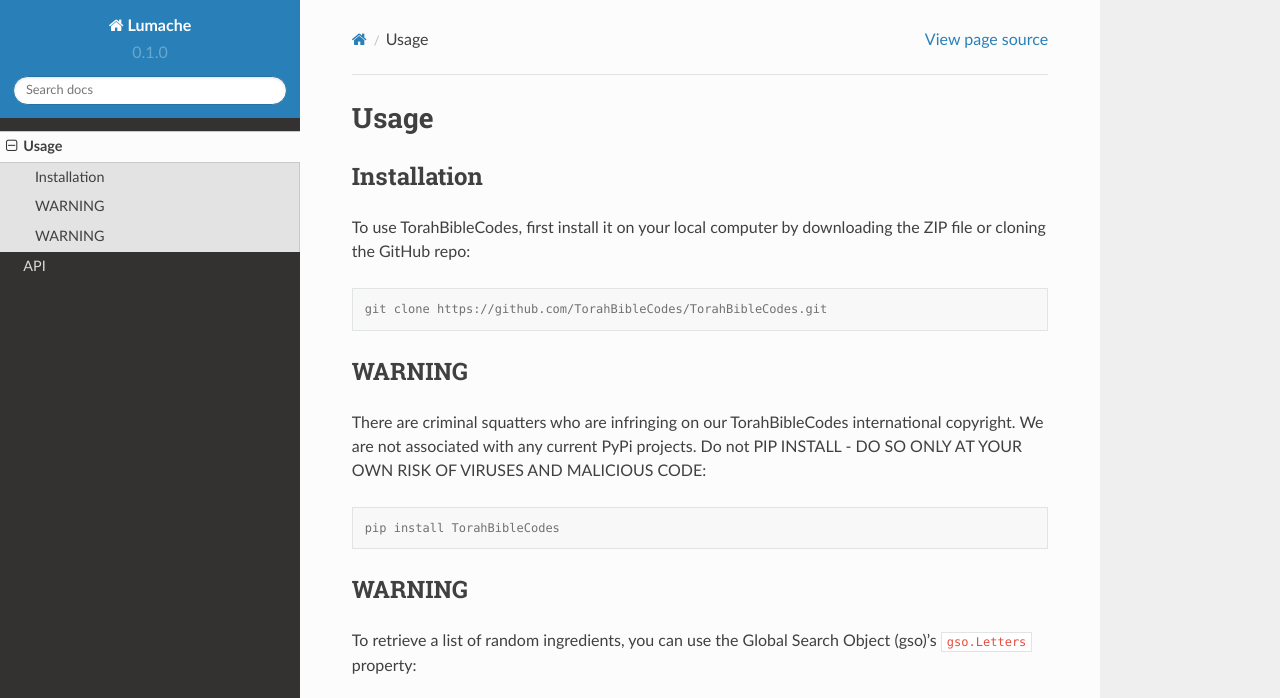
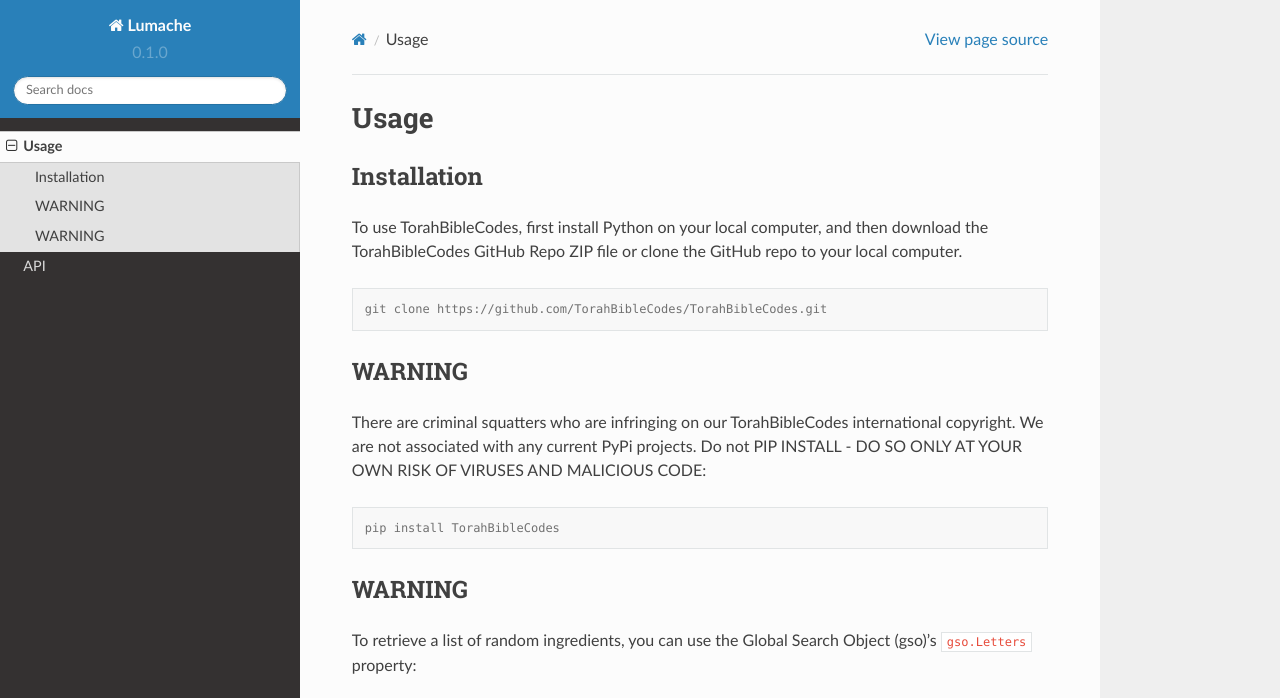
Before and after one commit to TorahBibleCodes/TorahBibleCodes_Sphinx, a Sphinx documentation site: the page built from docs/source/usage.rst, in a window 1280 px wide and 900 px high, cut to the strip 0-698 px from the top of the window. Built offline with Sphinx 7.4.7 and the Read the Docs theme 2.0.0, drawn with Linux system fonts in a browser that asks for light colours.

Commit message:
Update usage.rst

```diff
--- a/docs/source/usage.rst
+++ b/docs/source/usage.rst
@@ -6,7 +6,7 @@
 Installation
 ------------
 
-To use TorahBibleCodes, first install it on your local computer by downloading the ZIP file or cloning the GitHub repo:
+To use TorahBibleCodes, first install Python on your local computer, and then download the TorahBibleCodes GitHub Repo ZIP file or clone the GitHub repo to your local computer.
 
 .. code-block:: console
 
```
